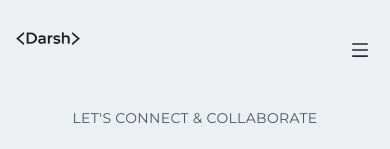
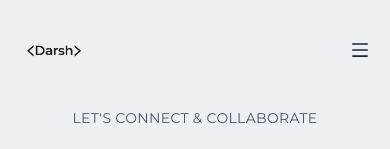
Before and after one commit to Diplo2by/heydarsh, a Next.js app: page / in a window 390 px wide. Shown: the top 149 px of the page. Built offline with nearby package versions, Linux system fonts and the light colour scheme.

Commit message:
moved hamburger to left temp

```diff
--- a/components/Navbar.jsx
+++ b/components/Navbar.jsx
@@ -46,7 +46,8 @@ const Navbar = () => {
             src="/assets/darshlogo.png"
             alt="/"
             width="80"
-            height="50"
+            height="60"
+            className="2xl:p-0 pt-6 pl-3"
           />
         </Link>
         <div>
@@ -85,7 +86,7 @@ const Navbar = () => {
           <div
             className={
               nav
-                ? "fixed left-0 top-0 w-[75%] sm:w-[60%] md:w-[45%] h-screen bg-[#ecf0f3] p-10 ease-in duration-500"
+                ? "fixed right-0 top-0 w-[75%] sm:w-[60%] md:w-[45%] h-screen bg-[#ecf0f3] p-10 ease-in duration-500"
                 : "fixed left-[-100%] p-10 ease-in duration-300"
             }
           >
@@ -94,8 +95,8 @@ const Navbar = () => {
                 <Image
                   src="/assets/darshlogo.png"
                   alt="/"
-                  width="150"
-                  height="150"
+                  width="100"
+                  height="100"
                 />
                 <div
                   onClick={handleNav}
```
